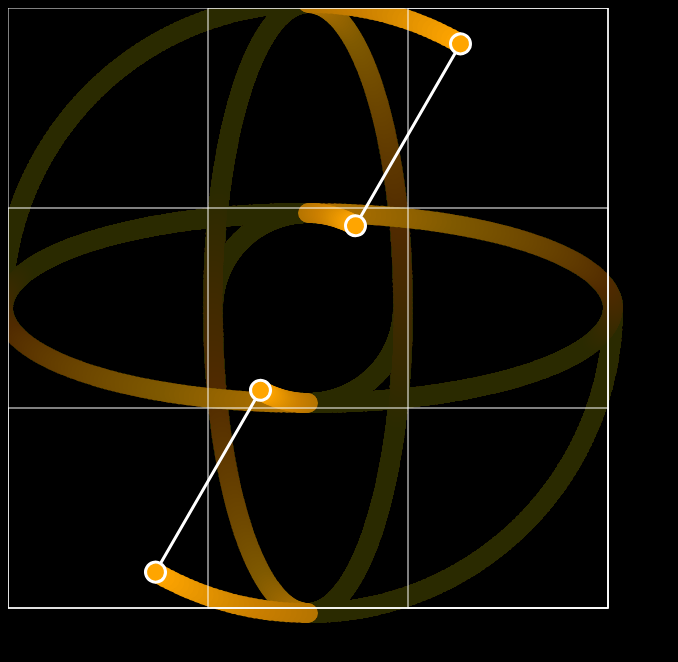
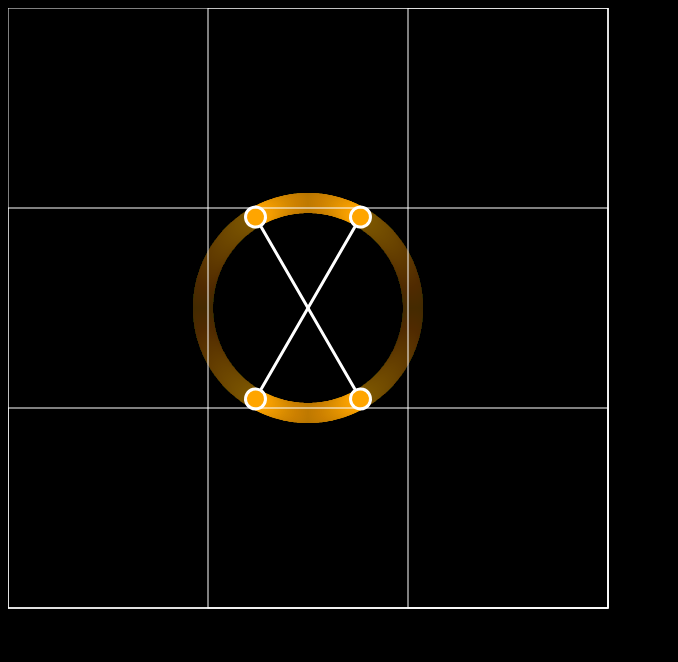
Before and after one commit to atomanyih/doubles, a plain HTML site: page index.html in a window 1280 px wide. Shown: the whole page, without its empty margins (0-678 px from the left). Drawn offline with Linux system fonts and the light colour scheme.

Commit message:
pulls rotation out of staff

```diff
--- a/index.html
+++ b/index.html
@@ -18,6 +18,7 @@
 <script>
   var canvas = new Canvas('view');
   var trails = new Canvas('trails');
+  var t = 0;
 
   function loop(fn) {
     function main() {
@@ -36,13 +37,13 @@
     trails.fade();
 
     var gridSize = 600;
-    var squareSize = gridSize/3;
+    var squareSize = gridSize / 3;
     canvas.context.strokeStyle = 'white';
-    canvas.context.strokeRect(0,0,gridSize,gridSize);
-    canvas.context.strokeRect(squareSize,0,squareSize*2,gridSize);
-    canvas.context.strokeRect(squareSize*2,0,squareSize,gridSize);
-    canvas.context.strokeRect(0,squareSize,gridSize,squareSize*2);
-    canvas.context.strokeRect(0,squareSize*2,gridSize,squareSize);
+    canvas.context.strokeRect(0, 0, gridSize, gridSize);
+    canvas.context.strokeRect(squareSize, 0, squareSize * 2, gridSize);
+    canvas.context.strokeRect(squareSize * 2, 0, squareSize, gridSize);
+    canvas.context.strokeRect(0, squareSize, gridSize, squareSize * 2);
+    canvas.context.strokeRect(0, squareSize * 2, gridSize, squareSize);
 
     staffA.draw(canvas);
     staffB.draw(canvas);
@@ -50,10 +51,12 @@
     staffA.drawTrails(trails);
     staffB.drawTrails(trails);
 
-    staffA.process();
-    staffB.process();
-
-
+    if (t == 360) {
+      t = 0;
+    }
+    t++;
+    staffA.staffAngle = t;
+    staffB.staffAngle = -t;
   }
 
   loop(doubles);
--- a/src/staff.js
+++ b/src/staff.js
@@ -1,36 +1,22 @@
 function Staff(startAngle, bodyX, bodyY) {
+  var self = this;
   var radius = 10;
   var length = 200;
 
-  var staffX, staffY;
+  var staffX = 300;
+  var staffY = 300;
 
-  var staffAngle = 0;
-  var armAngle = 0;
-
-  this.staffRotation = 1;
-  this.armRotation = 1;
+  this.staffAngle = 0;
 
   function degreesToRadians(degrees) {
     return Math.PI / 180 * degrees;
-  }
-
-  function rotateArm(context, fn) {
-    context.save();
-
-    context.translate(bodyX, bodyY);
-    context.rotate(degreesToRadians(armAngle));
-    context.translate(-bodyX, -bodyY);
-
-    fn();
-
-    context.restore();
   }
 
   function rotateStaff(context, fn) {
     context.save();
 
     context.translate(staffX, staffY);
-    context.rotate(degreesToRadians(staffAngle));
+    context.rotate(degreesToRadians(self.staffAngle));
     context.translate(-staffX, -staffY);
 
     fn();
@@ -71,18 +57,4 @@ function Staff(startAngle, bodyX, bodyY) {
       context.fill();
     });
   };
-
-  this.process = function() {
-    armAngle += this.armRotation;
-    staffAngle += this.staffRotation;
-    staffX = bodyX + 200 * Math.cos(degreesToRadians(armAngle + startAngle));
-    staffY = bodyY + 200 * Math.sin(degreesToRadians(armAngle + startAngle));
-
-    if (armAngle == 90) {
-      this.armRotation *= -1;
-    }
-    if (armAngle == -90) {
-      this.armRotation *= -1;
-    }
-  };
 }
```
